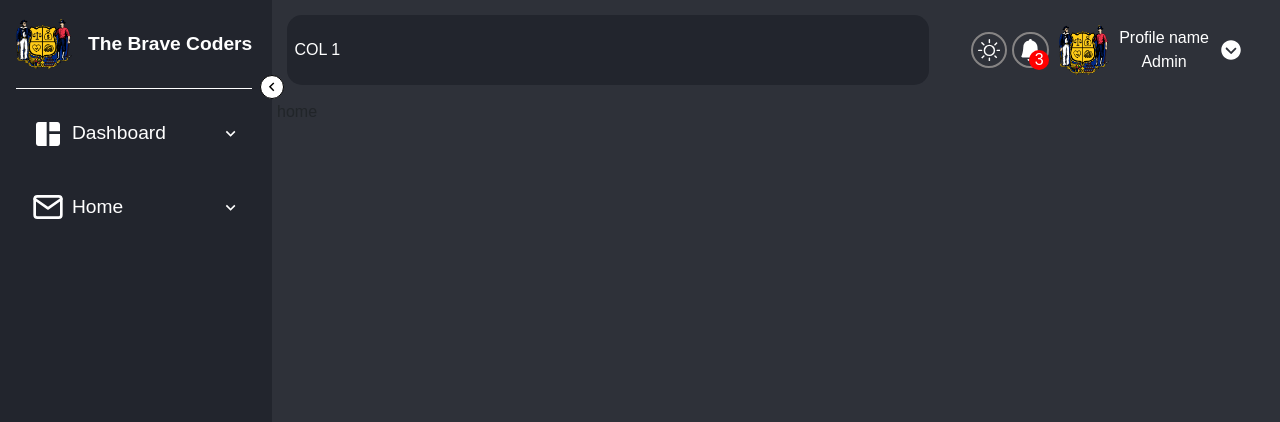
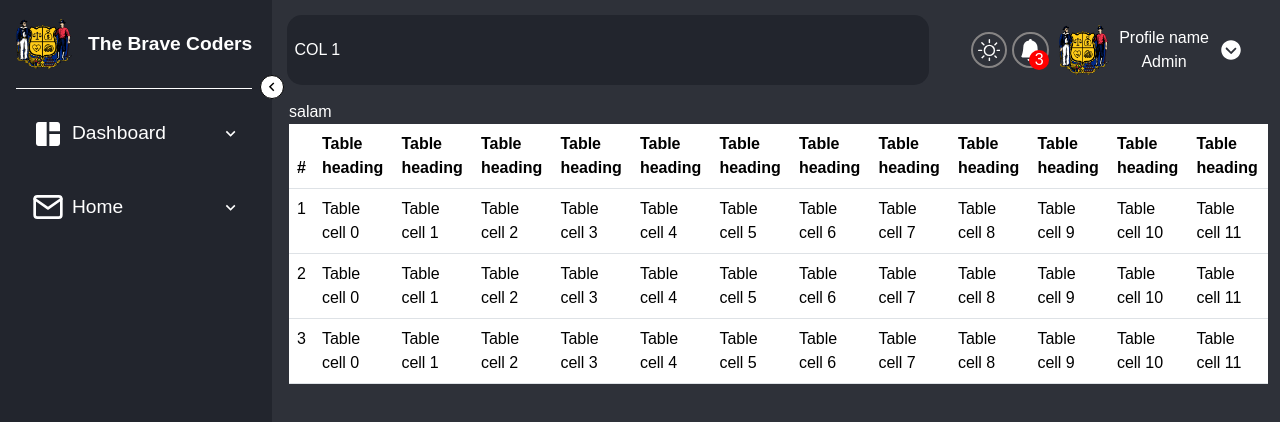
Before and after one commit to cs-esmaeili/news_frontend, a Next.js app: page /dashboard/home in a window 1280 px wide. Shown: the top 422 px of the page. Built offline with nearby package versions, Linux system fonts and the light colour scheme.

Commit message:
layout style changed

```diff
--- a/app/dashboard/(main)/filemanager/page.js
+++ b/app/dashboard/(main)/filemanager/page.js
@@ -60,9 +60,7 @@ export default function FileManager({ selectedFile = null, fileTypes = null }) {
 
     return (
         <Container className={styles.container} fluid >
-
             <ErrorToast data={toast} updater={(value) => setToast(value)} />
-
             <Row className={styles.headerContainer}>
                 <Col className={styles.opetionContainer}>
                     <TfiReload className={`${styles.icons}`} onClick={() => {
--- a/app/dashboard/(main)/home/page.js
+++ b/app/dashboard/(main)/home/page.js
@@ -1,7 +1,49 @@
+'use client'
+import { Container, Row } from 'react-bootstrap';
+import { Table, Col } from 'react-bootstrap';
+
 export default function Home() {
     return (
-        <>
-            home
-        </>
+        <Container fluid style={{ color: "white" }} >
+            <Row>
+                <Col>
+                    salam
+                </Col>
+                <Col>
+                    <Table responsive>
+                        <thead>
+                            <tr>
+                                <th>#</th>
+                                {Array.from({ length: 12 }).map((_, index) => (
+                                    <th key={index}>Table heading</th>
+                                ))}
+                            </tr>
+                        </thead>
+                        <tbody>
+                            <tr>
+                                <td>1</td>
+                                {Array.from({ length: 12 }).map((_, index) => (
+                                    <td key={index}>Table cell {index}</td>
+                                ))}
+                            </tr>
+                            <tr>
+                                <td>2</td>
+                                {Array.from({ length: 12 }).map((_, index) => (
+                                    <td key={index}>Table cell {index}</td>
+                                ))}
+                            </tr>
+                            <tr>
+                                <td>3</td>
+                                {Array.from({ length: 12 }).map((_, index) => (
+                                    <td key={index}>Table cell {index}</td>
+                                ))}
+                            </tr>
+                        </tbody>
+                    </Table>
+                </Col>
+
+            </Row>
+        </Container>
+
     )
 }
--- a/app/dashboard/(main)/layout.js
+++ b/app/dashboard/(main)/layout.js
@@ -3,7 +3,6 @@
 import '@/styles/global.scss';
 import Sidebar from '@/components/Sidebar';
 import styles from '@/styles/header.module.scss';
-import { toastContext } from '@/app/contexts/errorToast';
 import { cModalContext } from '@/app/contexts/cModal';
 import { useState, useEffect } from 'react';
 import CModal from '@/components/modal';
@@ -25,7 +24,8 @@ export default function Layout({ children }) {
       ...newState,
     }));
   };
-  const [smallMode, setSmallMode] = useState(false);
+  const [showContent, setShowContent] = useState(false);
+  const [smallScreen, setSmallScreen] = useState(false);
   const [toggleSidebar, setToggleSidebar] = useState(false);
 
 
@@ -37,6 +37,12 @@ export default function Layout({ children }) {
       } else {
         setToggleSidebar(true);
       }
+      if (window.innerWidth <= 576) {
+        setSmallScreen(true);
+      } else {
+        setSmallScreen(false);
+      }
+
     };
     handleResize();
 
@@ -49,11 +55,13 @@ export default function Layout({ children }) {
 
   useEffect(() => {
     if (window.innerWidth <= 576 && toggleSidebar == true) {
-      setSmallMode(true);
+      setShowContent(true);
     } else {
-      setSmallMode(false);
+      setShowContent(false);
     }
   }, [toggleSidebar]);
+
+
 
 
   return (
@@ -62,9 +70,9 @@ export default function Layout({ children }) {
         <div className='d-flex flex-row vh-100'>
           <cModalContext.Provider value={{ cModalStatus, cModalUpdater }}>
             <CModal data={cModalStatus} updater={(value) => setCmodalStatus(value)} />
-              <Sidebar setSmallMode={setSmallMode} toggleSidebar={toggleSidebar} setToggleSidebar={setToggleSidebar} />
-              {smallMode == false ?
-                <div className={styles.container}>
+            <Sidebar setSmallMode={setShowContent} toggleSidebar={toggleSidebar} setToggleSidebar={setToggleSidebar} />
+            {showContent == false ?
+              <div className={`${styles.container} ${toggleSidebar ? styles.sideBarIsOpen : styles.sideBarIsClose} ${smallScreen ? styles.smallMode : null}`} >
                 <div className={styles.header}>
                   <Header changeSideBarStatus={() => setToggleSidebar(!toggleSidebar)} />
                 </div>
@@ -75,7 +83,6 @@ export default function Layout({ children }) {
               :
               null
             }
-
           </cModalContext.Provider>
         </div >
       </body>
--- a/styles/header.module.scss
+++ b/styles/header.module.scss
@@ -18,6 +18,18 @@ $grid-breakpoints: (
   height: 100vh;
   display: flex;
   flex-grow: 1;
+
+  &.sideBarIsOpen {
+    max-width: calc(100% - 17rem);
+  }
+
+  &.sideBarIsClose {
+    max-width: calc(100% - 5.3rem);
+  }
+
+  &.smallMode {
+    max-width: 100% ;
+  }
 }
 
 .header {
```
Also changed, not shown: app/dashboard/(main)/post/createPost/page.js (+47 -4 lines), components/Cinput.js (added, +15 -0 lines), services/Post.jsx (added, +8 -0 lines), styles/cinput.module.scss (added, +21 -0 lines), styles/createPost.module.scss (+20 -0 lines). Lines whose indentation alone changed are shown as unchanged.
